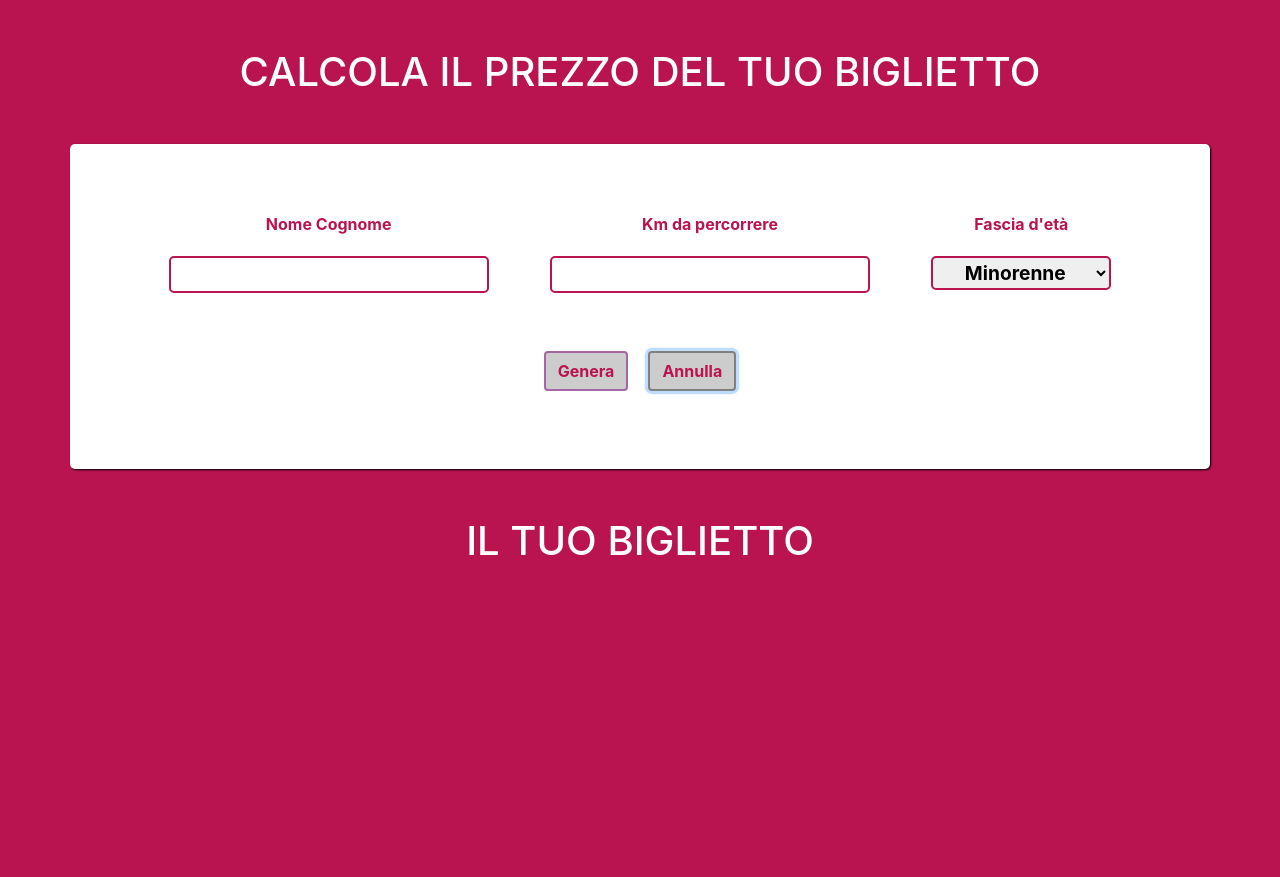
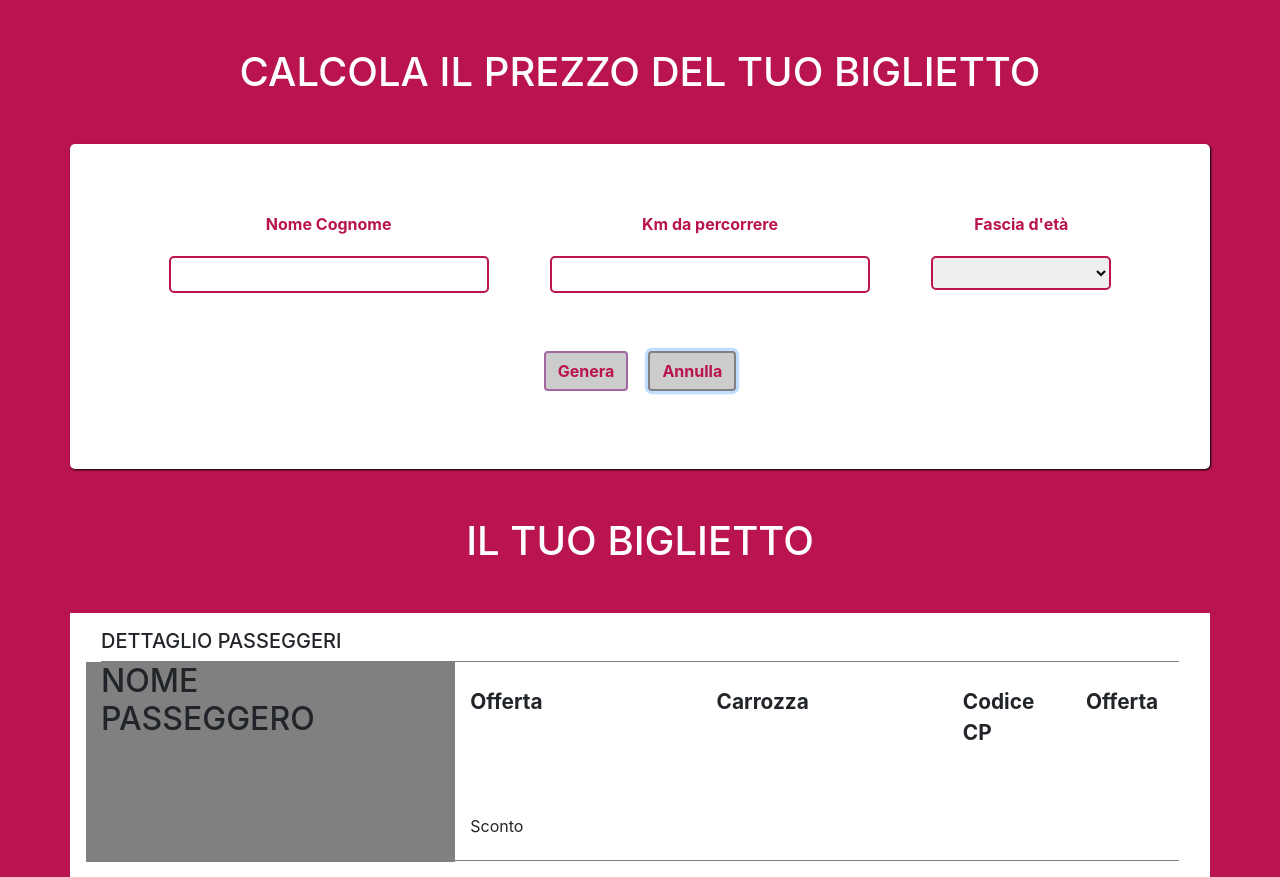
Before and after one commit to andrearep/js-biglietto-treno-form, a plain HTML site: page index.html in a window 1280 px wide. Both pictures are taken after a click on the button "Annulla". Before the commit the page ends 800 px from the top, so only its background shows below. Drawn offline with nearby package versions, Linux system fonts and the light colour scheme.

Commit message:
terminato esercizio

```diff
--- a/css/style.css
+++ b/css/style.css
@@ -33,3 +33,22 @@ input, select{
 .purple_border{
     border: 2px solid #A367A4;
 }
+
+
+.ticket_box{
+    border-top: 1px solid #808080;
+    border-bottom: 1px solid #808080;
+    height: 200px;
+}
+.pass_name{
+    background-color: #808080;
+    padding-right:100px;
+
+}
+.ticket_span{
+    font-size: 1.3rem;
+    font-weight: bolder;
+}
+.ticket_row  div[class*="col-"]{
+    height: 200px;
+}
--- a/index.html
+++ b/index.html
@@ -43,15 +43,44 @@
 
                 <div class="buttons d-flex justify-content-center m-5">
                     <button id="generate" class="btn purple_border">Genera</button>
-                    <button class="btn">Annulla</button>
+                    <button id="annulla" class="btn">Annulla</button>
                 </div>
             </div>
         </div>
 
         <h1 class="text-white text-center m-5">IL TUO BIGLIETTO</h1>
         <div class="ticket container bg-white">
-            <div class="m-5 text-center">
+            <div class="p-3">
+                <h5>DETTAGLIO PASSEGGERI</h5>
+                <div class="ticket_box">
+                    <div class="row">
+                        <div class="col-4 pass_name">
+                            <h2>NOME PASSEGGERO</h2>
+                            <h2 id="pass_name"></h2>
+                        </div>
+                        <div class="col-8">
+                            <div class="row ticket_row">
+                                <div class="col-4  d-flex flex-column justify-content-between py-4">
+                                    <span class=" ticket_span ">Offerta</span>
+                                    <span>Sconto <br> <span id="offerta"></span></span>
+                                </div>
+                                <div class="col-4  d-flex flex-column justify-content-between py-4">
+                                    <span class=" ticket_span ">Carrozza</span>
+                                    <span id="carrozza"></span>
+                                </div>
+                                <div class="col-2  d-flex flex-column justify-content-between py-4">
+                                    <span class=" ticket_span ">Codice CP</span>
+                                    <span id="code_cp"></span>
+                                </div>
+                                <div class="col-2 d-flex flex-column justify-content-between py-4">
+                                    <span class=" ticket_span ">Offerta</span>
+                                    <span id="price"></span>
+                                </div>
 
+                            </div>
+                        </div>
+                    </div>
+                </div>
             </div>
         </div>
     </main>
--- a/js/main.js
+++ b/js/main.js
@@ -9,9 +9,23 @@ function kmVerifica() {
     return km;
 }
 
+function randomNum() {
+    return Math.floor(Math.random() * 9)
+}
+
+function randomCod(n) {
+    var array = []
+    for (var i = 0; i < n; i++) {
+        array[i] = randomNum();
+    }
+    return array.join("");
+}
+
 function generateTicketPrice() {
     var name = document.getElementById("name").value;
     var age = document.getElementById("age").value;
+    var carrozza = randomNum() + 1;
+    var codCp = randomCod(5);
 
     if (!kmVerifica()) {
         return alert("inserire dei km da percorrere validi")
@@ -19,10 +33,10 @@ function generateTicketPrice() {
         km = kmVerifica()
     }
     console.log(age, name, km);
-    if (age == "19 - 64") {
-
+    if (age == "intero") {
+        document.getElementById("offerta").innerHTML = "nessuno";
     } else {
-        //document.getElementById("offerta").innerHTML = "Sconto" + age;
+        document.getElementById("offerta").innerHTML = age;
     }
     var price = km * 0.21;
 
@@ -34,7 +48,23 @@ function generateTicketPrice() {
     }
     //stampa prezzo
     console.log(price);
-    document.getElementById("price").innerHTML = price;
+    document.getElementById("pass_name").innerHTML = name;
+    document.getElementById("carrozza").innerHTML = carrozza;
+    document.getElementById("code_cp").innerHTML = codCp;
+    document.getElementById("price").innerHTML = price.toFixed(2) + " €";
+
+}
+
+function annulla() {
+    document.getElementById("km").value = ""
+    document.getElementById("name").value = "";
+    document.getElementById("age").value = "";
+    document.getElementById("offerta").innerHTML = "";
+    document.getElementById("pass_name").innerHTML = "";
+    document.getElementById("carrozza").innerHTML = "";
+    document.getElementById("code_cp").innerHTML = ""
+    document.getElementById("price").innerHTML = ""
 }
 
 document.getElementById("generate").addEventListener("click", generateTicketPrice)
+document.getElementById("annulla").addEventListener("click", annulla)
```
